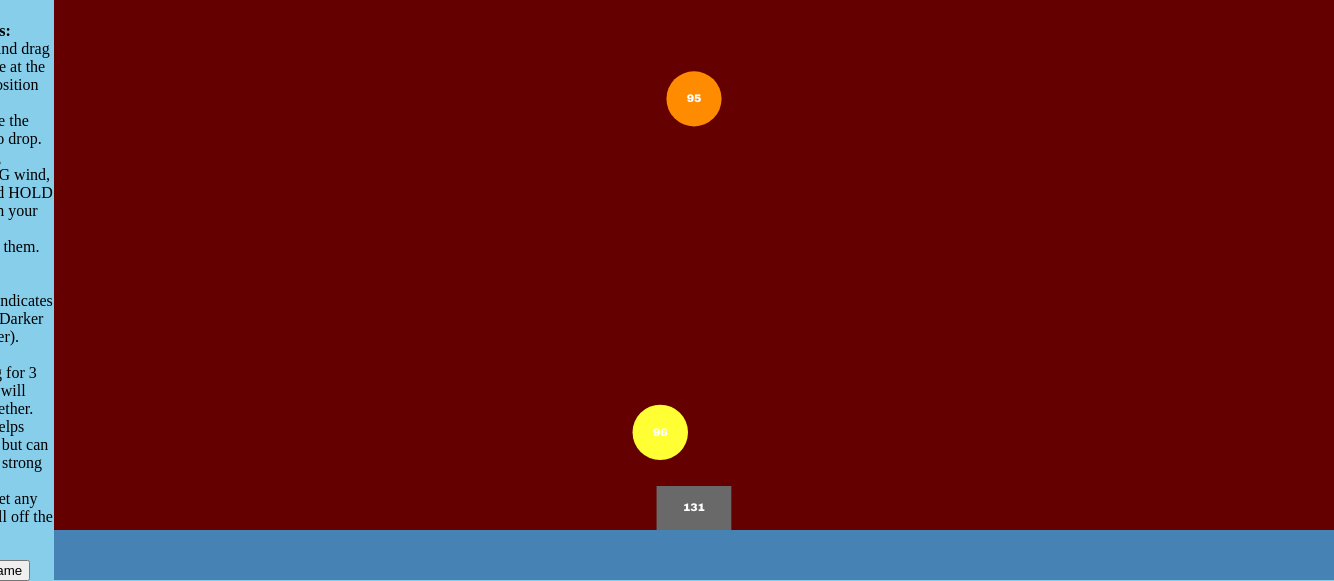
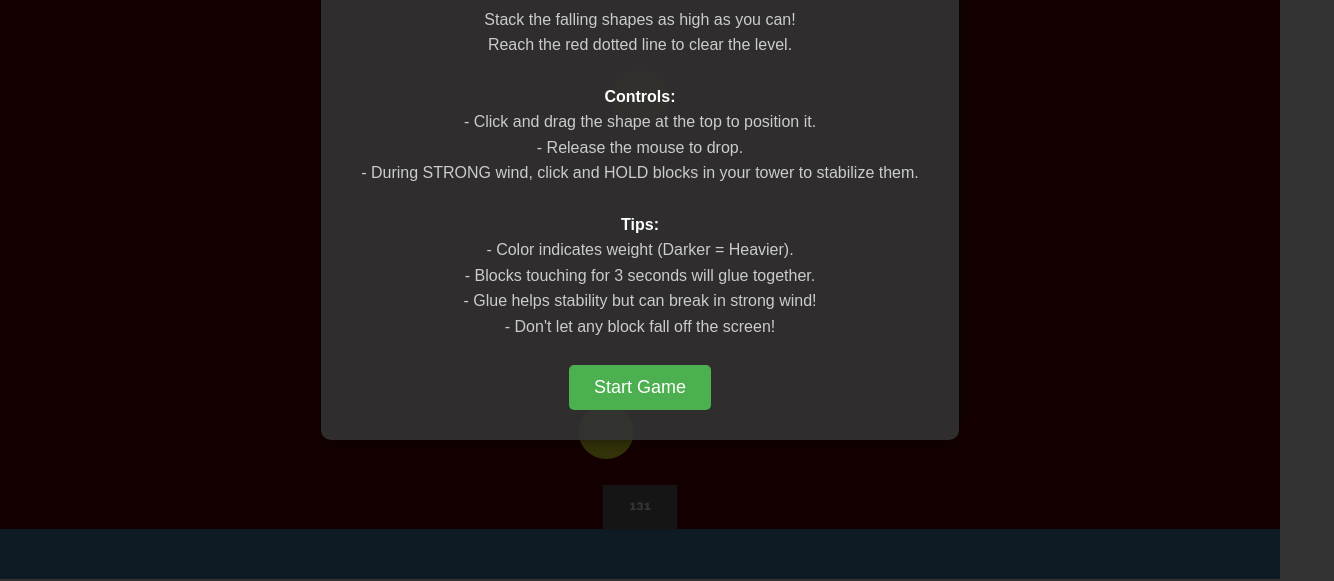
Before and after one commit to dhruvguptax/stack-forever, a plain HTML site: page index.html in a window 1280 px wide. Shown: the part 221-802 px from the top of the page, 1334 px wide, since content can reach past the window. Drawn offline with nearby package versions, Linux system fonts and the light colour scheme; animation ran at ten frames a second.

Commit message:
Update style.css

```diff
--- a/style.css
+++ b/style.css
@@ -1,13 +1,73 @@
+/* Basic styles */
 body {
-    margin: 0; /* Remove default body margin */
-    overflow: hidden; /* Hide scrollbars */
-    display: flex; /* Use flexbox for centering */
-    justify-content: center; /* Center horizontally */
-    align-items: center; /* Center vertically */
-    min-height: 100vh; /* Ensure body takes full viewport height */
-    background-color: #87CEEB; /* Initial light blue sky */
+    margin: 0;
+    overflow: hidden;
+    display: flex;
+    justify-content: center;
+    align-items: center;
+    min-height: 100vh;
+    background-color: #333; /* Fallback background */
 }
 
 canvas {
-    display: block; /* Prevent extra space below canvas */
+    display: block;
 }
+
+/* Overlay Styles */
+.overlay {
+    position: fixed;
+    top: 0;
+    left: 0;
+    width: 100%;
+    height: 100%;
+    background-color: rgba(0, 0, 0, 0.8); /* Darker overlay */
+    display: flex; /* Use flexbox for centering */
+    justify-content: center;
+    align-items: center;
+    z-index: 10; /* Ensure it's on top */
+    color: white;
+    font-family: Arial, sans-serif;
+    /* Initially visible, JS will hide */
+}
+
+.instructions-content {
+    background-color: rgba(50, 50, 50, 0.9); /* Inner box background */
+    padding: 30px 40px;
+    border-radius: 10px;
+    text-align: center;
+    max-width: 600px;
+    box-shadow: 0 0 15px rgba(0,0,0,0.5);
+}
+
+.instructions-content h1 {
+    margin-top: 0;
+    color: #eee;
+}
+
+.instructions-content p {
+    line-height: 1.6;
+    margin-bottom: 25px;
+    color: #ccc;
+}
+
+.instructions-content strong {
+    color: #fff;
+}
+
+#start-button {
+    padding: 12px 25px;
+    font-size: 18px;
+    cursor: pointer;
+    background-color: #4CAF50; /* Green */
+    color: white;
+    border: none;
+    border-radius: 5px;
+    transition: background-color 0.3s ease;
+}
+
+#start-button:hover {
+    background-color: #45a049;
+}
+
+/* Hide overlay initially if preferred, and show via JS */
+/* #instructions-overlay { display: none; } */
```
